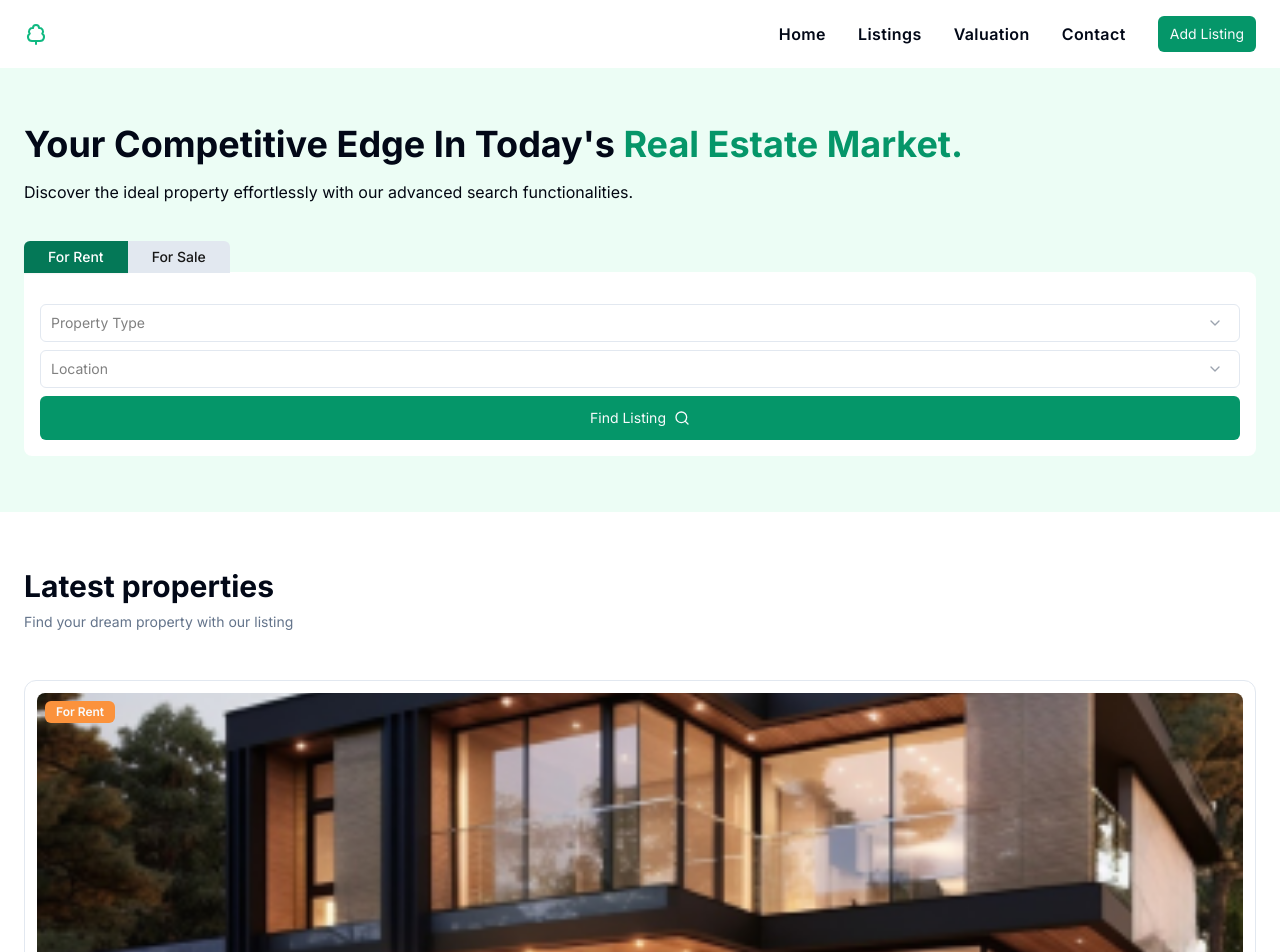
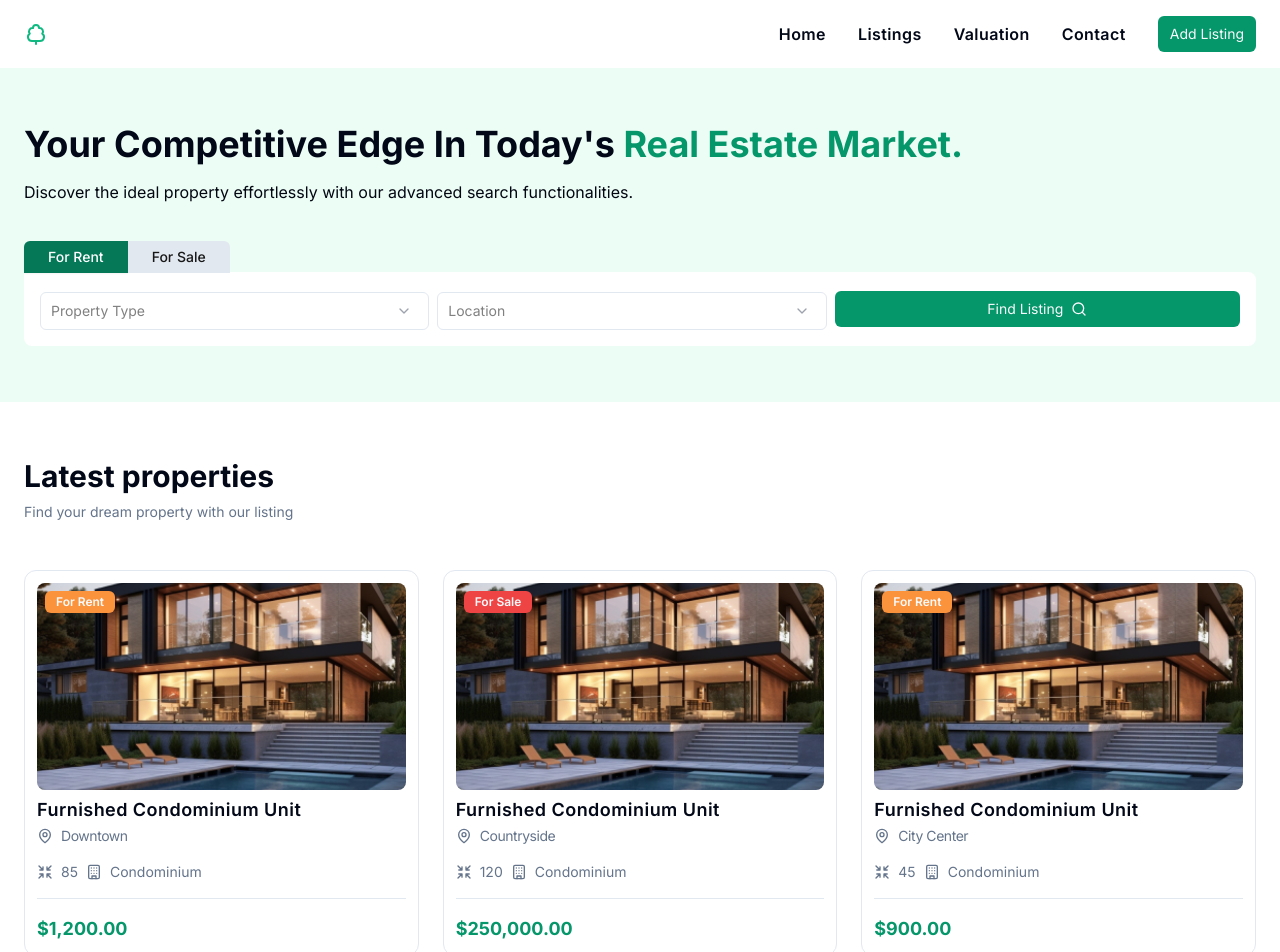
Before and after one commit to mytreehouse-ai/cygnus-a, a Next.js app: page / in a window 1280 px wide. Shown: the top 952 px of the page. Built offline with nearby package versions, Linux system fonts and the light colour scheme.

Commit message:
feat: tablet layout for homepage

```diff
--- a/components/global/search-bar/index.tsx
+++ b/components/global/search-bar/index.tsx
@@ -88,7 +88,7 @@ function SearchBar() {
           <form
             name="bot-question-form"
             onSubmit={form.handleSubmit(onSubmit)}
-            className="mt-4 w-full space-y-2"
+            className="mt-4 w-full space-y-2 md:mt-0 md:flex md:items-center md:space-x-2 md:space-y-0"
           >
             <Select
               data={propertyTypes}
@@ -100,7 +100,7 @@ function SearchBar() {
 
             <Button
               type="submit"
-              size="lg"
+              size="sm"
               className="inline-flex w-full gap-x-2 bg-emerald-600 text-sm font-normal hover:bg-emerald-600/90"
             >
               Find Listing
--- a/components/pages/home/index.tsx
+++ b/components/pages/home/index.tsx
@@ -51,7 +51,7 @@ const Home = () => {
         <p className="py-2 text-sm text-slate-500">
           Find your dream property with our listing
         </p>
-        <ul className="mt-10 space-y-6">
+        <ul className="mt-10 space-y-6 md:grid md:grid-cols-3 md:gap-6 md:space-y-0">
           {propertyCardsData.map((property) => (
             <li key={property.propertyName}>
               <PropertyCard
```
